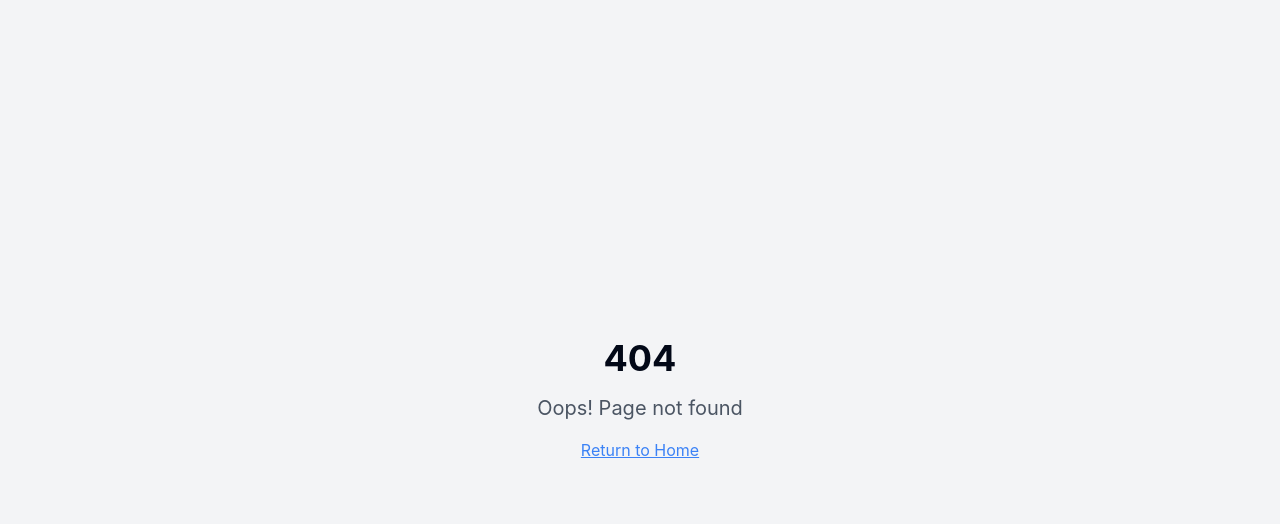
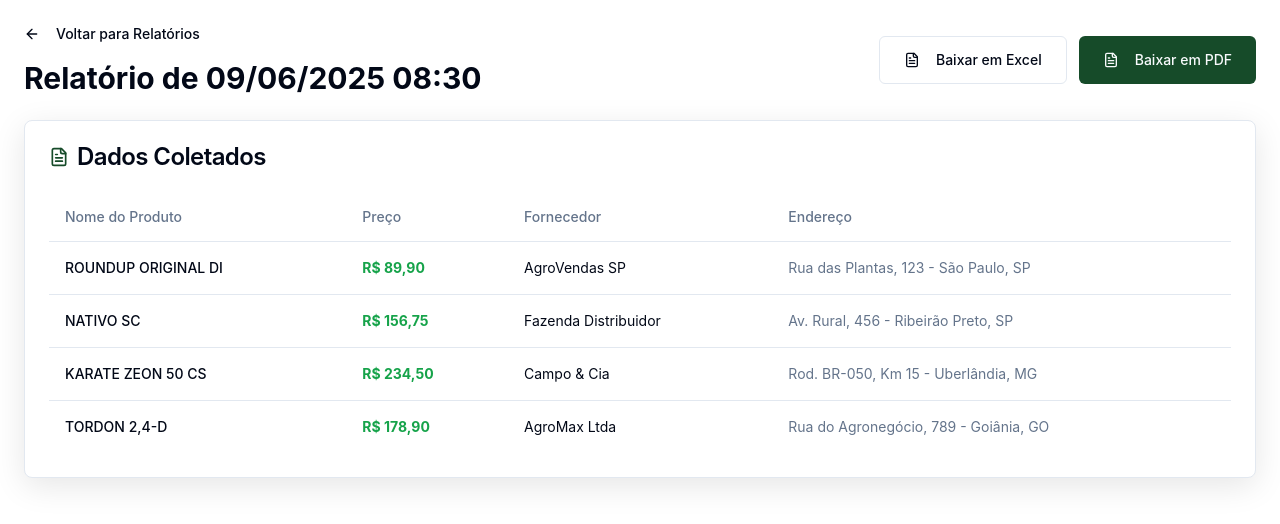
Before and after one commit to lucassantoscorrea/monitor-agro, a React (Vite) app: page /reports/1 in a window 1280 px wide. Before the commit this address had no page. Shown: the top 524 px of the page. Built offline with nearby package versions, Linux system fonts and the light colour scheme.

Commit message:
feat: Add report view page
Implement the report view page with the specified components and features.

```diff
--- a/src/App.tsx
+++ b/src/App.tsx
@@ -7,6 +7,7 @@ import { BrowserRouter, Routes, Route } from "react-router-dom";
 import Index from "./pages/Index";
 import NotFound from "./pages/NotFound";
 import AddProductPage from "./components/products/AddProductPage";
+import ReportViewPage from "./components/reports/ReportViewPage";
 
 const queryClient = new QueryClient();
 
@@ -19,6 +20,7 @@ const App = () => (
         <Routes>
           <Route path="/" element={<Index />} />
           <Route path="/products/add" element={<AddProductPage />} />
+          <Route path="/reports/:id" element={<ReportViewPage />} />
           {/* ADD ALL CUSTOM ROUTES ABOVE THE CATCH-ALL "*" ROUTE */}
           <Route path="*" element={<NotFound />} />
         </Routes>
--- /dev/null
+++ b/src/components/reports/ReportViewPage.tsx
@@ -0,0 +1,148 @@
+
+import { useState, useEffect } from "react";
+import { Card, CardContent, CardHeader, CardTitle } from "@/components/ui/card";
+import { Button } from "@/components/ui/button";
+import { Table, TableBody, TableCell, TableHead, TableHeader, TableRow } from "@/components/ui/table";
+import { ArrowLeft, FileText } from "lucide-react";
+import { useNavigate, useParams } from "react-router-dom";
+import { Alert, AlertDescription } from "@/components/ui/alert";
+
+const ReportViewPage = () => {
+  const navigate = useNavigate();
+  const { id } = useParams();
+  const [reportData, setReportData] = useState<any>(null);
+
+  useEffect(() => {
+    // Simular carregamento de dados do relatório
+    const mockReportData = {
+      id: id,
+      date: "09/06/2025 08:30",
+      isIncomplete: Math.random() > 0.7, // 30% chance de ser incompleto
+      results: [
+        {
+          id: 1,
+          productName: "ROUNDUP ORIGINAL DI",
+          price: "R$ 89,90",
+          supplier: "AgroVendas SP",
+          address: "Rua das Plantas, 123 - São Paulo, SP"
+        },
+        {
+          id: 2,
+          productName: "NATIVO SC",
+          price: "R$ 156,75",
+          supplier: "Fazenda Distribuidor",
+          address: "Av. Rural, 456 - Ribeirão Preto, SP"
+        },
+        {
+          id: 3,
+          productName: "KARATE ZEON 50 CS",
+          price: "R$ 234,50",
+          supplier: "Campo & Cia",
+          address: "Rod. BR-050, Km 15 - Uberlândia, MG"
+        },
+        {
+          id: 4,
+          productName: "TORDON 2,4-D",
+          price: "R$ 178,90",
+          supplier: "AgroMax Ltda",
+          address: "Rua do Agronegócio, 789 - Goiânia, GO"
+        }
+      ]
+    };
+    setReportData(mockReportData);
+  }, [id]);
+
+  const handleDownloadExcel = () => {
+    console.log("Downloading Excel report...");
+  };
+
+  const handleDownloadPDF = () => {
+    console.log("Downloading PDF report...");
+  };
+
+  if (!reportData) {
+    return (
+      <div className="flex-1 space-y-6 p-6">
+        <div>Carregando relatório...</div>
+      </div>
+    );
+  }
+
+  return (
+    <div className="flex-1 space-y-6 p-6">
+      <div className="flex items-center justify-between">
+        <div>
+          <Button
+            variant="ghost"
+            onClick={() => navigate("/reports")}
+            className="mb-4 p-0 h-auto hover:bg-transparent"
+          >
+            <ArrowLeft className="w-4 h-4 mr-2" />
+            Voltar para Relatórios
+          </Button>
+          <h1 className="text-3xl font-bold text-foreground">
+            Relatório de {reportData.date}
+          </h1>
+        </div>
+        <div className="flex gap-3">
+          <Button
+            variant="outline"
+            onClick={handleDownloadExcel}
+            className="h-12 px-6"
+          >
+            <FileText className="w-5 h-5 mr-2" />
+            Baixar em Excel
+          </Button>
+          <Button
+            onClick={handleDownloadPDF}
+            className="h-12 px-6"
+          >
+            <FileText className="w-5 h-5 mr-2" />
+            Baixar em PDF
+          </Button>
+        </div>
+      </div>
+
+      {reportData.isIncomplete && (
+        <Alert className="border-yellow-200 bg-yellow-50">
+          <AlertDescription className="text-yellow-800">
+            Alguns produtos não retornaram resultados
+          </AlertDescription>
+        </Alert>
+      )}
+
+      <Card className="premium-shadow">
+        <CardHeader>
+          <CardTitle className="flex items-center gap-2">
+            <FileText className="w-5 h-5 text-primary" />
+            Dados Coletados
+          </CardTitle>
+        </CardHeader>
+        <CardContent>
+          <Table>
+            <TableHeader>
+              <TableRow>
+                <TableHead>Nome do Produto</TableHead>
+                <TableHead>Preço</TableHead>
+                <TableHead>Fornecedor</TableHead>
+                <TableHead>Endereço</TableHead>
+              </TableRow>
+            </TableHeader>
+            <TableBody>
+              {reportData.results.map((result: any) => (
+                <TableRow key={result.id} className="hover:bg-secondary/30">
+                  <TableCell className="font-medium">{result.productName}</TableCell>
+                  <TableCell className="font-bold text-green-600">{result.price}</TableCell>
+                  <TableCell>{result.supplier}</TableCell>
+                  <TableCell className="text-sm text-muted-foreground">{result.address}</TableCell>
+                </TableRow>
+              ))}
+            </TableBody>
+          </Table>
+        </CardContent>
+      </Card>
+    </div>
+  );
+};
+
+export default ReportViewPage;
--- a/src/components/reports/ReportsPage.tsx
+++ b/src/components/reports/ReportsPage.tsx
@@ -3,9 +3,12 @@ import { Card, CardContent, CardDescription, CardHeader, CardTitle } from "@/com
 import { Button } from "@/components/ui/button";
 import { Badge } from "@/components/ui/badge";
 import { Table, TableBody, TableCell, TableHead, TableHeader, TableRow } from "@/components/ui/table";
-import { FileText, Download, Calendar, Eye } from "lucide-react";
+import { FileText, Calendar, ArrowLeft } from "lucide-react";
+import { useNavigate } from "react-router-dom";
 
 const ReportsPage = () => {
+  const navigate = useNavigate();
+
   const reports = [
     {
       id: 1,
@@ -46,6 +49,10 @@ const ReportsPage = () => {
       return <Badge className="bg-green-100 text-green-700 hover:bg-green-100">Completo</Badge>;
     }
     return <Badge variant="outline" className="border-yellow-500 text-yellow-700">Parcial</Badge>;
+  };
+
+  const handleViewReport = (reportId: number) => {
+    navigate(`/reports/${reportId}`);
   };
 
   return (
@@ -132,16 +139,21 @@ const ReportsPage = () => {
                       {getStatusBadge(report.status)}
                     </TableCell>
                     <TableCell className="text-right">
-                      <Button variant="ghost" size="sm" className="mr-2">
-                        <Eye className="w-4 h-4 mr-1" />
+                      <Button
+                        variant="ghost"
+                        size="sm"
+                        className="mr-2"
+                        onClick={() => handleViewReport(report.id)}
+                      >
+                        <ArrowLeft className="w-4 h-4 mr-1" />
                         Visualizar
                       </Button>
                       <Button variant="ghost" size="sm" className="mr-2">
-                        <Download className="w-4 h-4 mr-1" />
+                        <FileText className="w-4 h-4 mr-1" />
                         Excel
                       </Button>
                       <Button variant="ghost" size="sm">
-                        <Download className="w-4 h-4 mr-1" />
+                        <FileText className="w-4 h-4 mr-1" />
                         PDF
                       </Button>
                     </TableCell>
```
